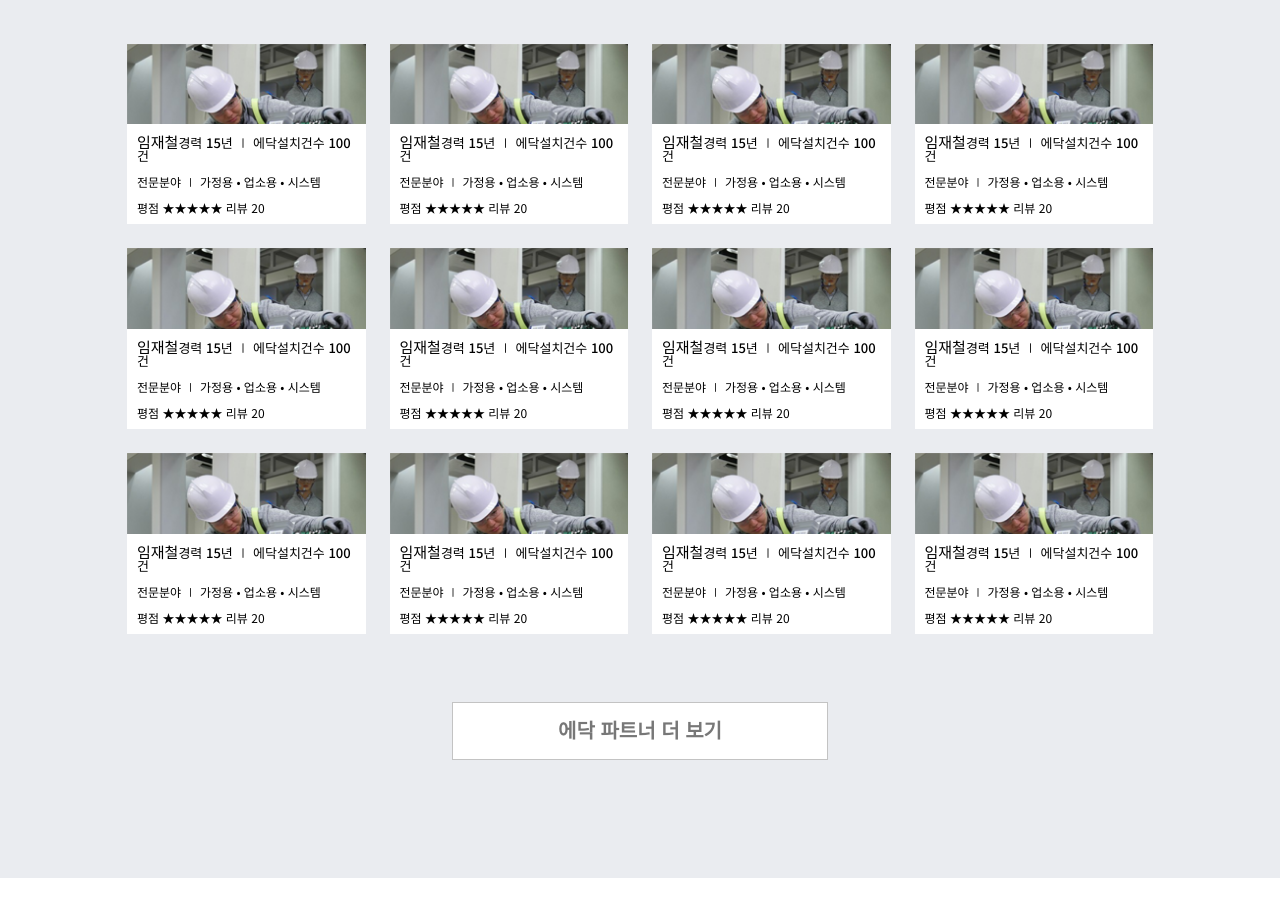
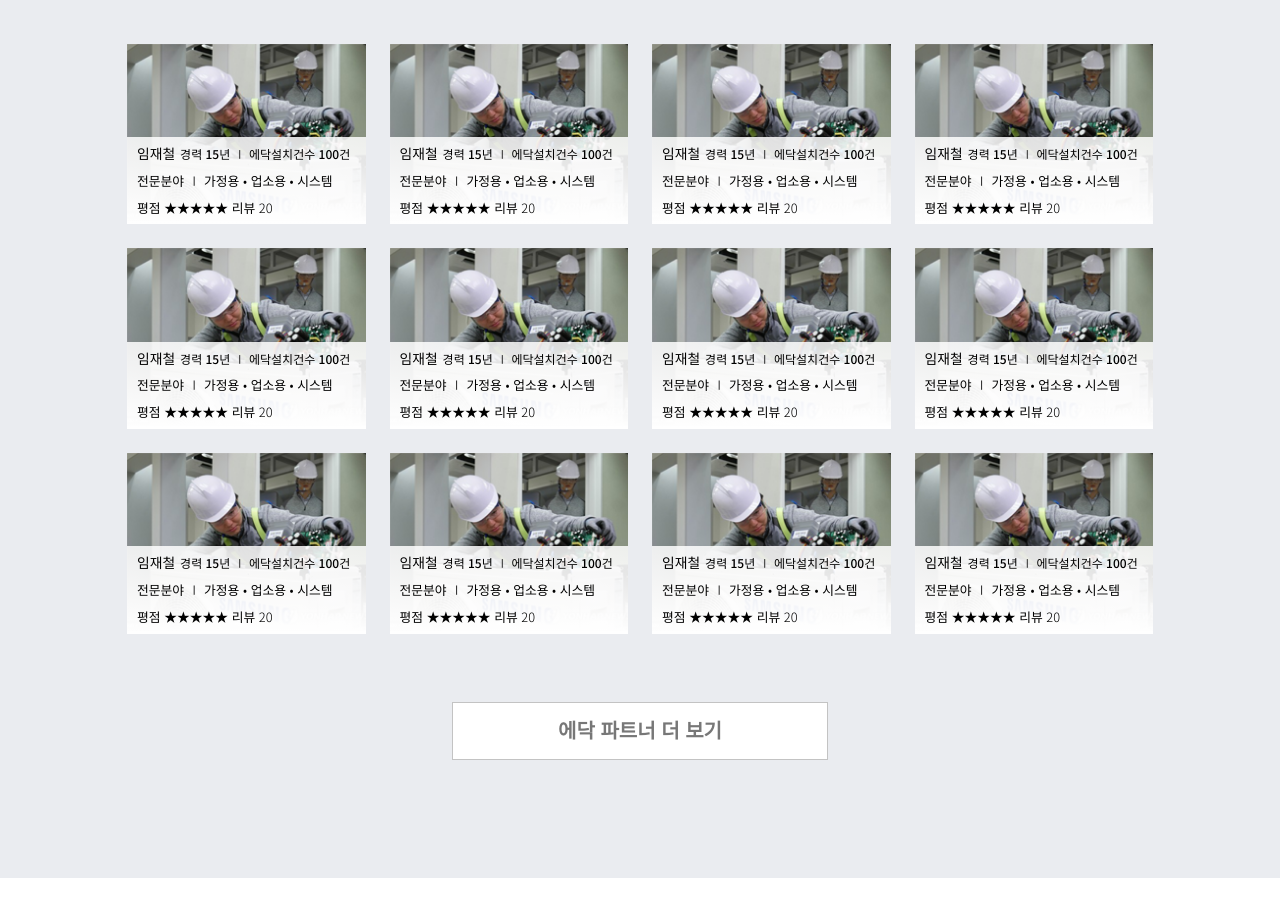
Before and after one commit to unknown1067/unknown1067, a plain HTML site: page index.html in a window 1280 px wide. Shown: the part 1220-2136 px from the top of the page. Drawn offline with nearby package versions, Linux system fonts and the light colour scheme; a web font is replaced by a local one.

Commit message:
Add files via upload

```diff
--- a/css/style.css
+++ b/css/style.css
@@ -118,11 +118,11 @@ body{width:100%;font-size:1em}
 .main_area .main_wrap .search_tab .list_box>ul>li>a{display:block;}
 .main_area .main_wrap .search_tab .list_box>ul>li>a .img_box img{width:100%;}
 .main_area .main_wrap .search_tab .list_box>ul>li>a .img_box{position:relative}
-.main_area .main_wrap .search_tab .list_box>ul>li>a .img_box .text_box{position:absolute;left:0;bottom:0;background:rgba(255,255,255, 1);padding:10px;font-family:'Noto Sans KR', sans-serif}
+.main_area .main_wrap .search_tab .list_box>ul>li>a .img_box .text_box{position:absolute;left:0;bottom:0;background:linear-gradient(to top, rgba(255,255,255, 1),rgba(255,255,255,.85));padding:10px;font-family:'Noto Sans KR', sans-serif}
 .main_area .main_wrap .search_tab .list_box>ul>li>a .img_box .text_box dl{}
-.main_area .main_wrap .search_tab .list_box>ul>li>a .img_box .text_box dl dt{font-size:13px;font-weight:500}
-.main_area .main_wrap .search_tab .list_box>ul>li>a .img_box .text_box dl dt .eng_name{font-size:15px;}
-.main_area .main_wrap .search_tab .list_box>ul>li>a .img_box .text_box dl dd{font-size:12px;display:inline-block}
+.main_area .main_wrap .search_tab .list_box>ul>li>a .img_box .text_box dl dt{font-size:.75em;font-weight:500}
+.main_area .main_wrap .search_tab .list_box>ul>li>a .img_box .text_box dl dt .eng_name{font-size:1.15em;margin-right:5px}
+.main_area .main_wrap .search_tab .list_box>ul>li>a .img_box .text_box dl dd{font-size:.8em;font-weight:300;color:#000;display:inline-block}
 .main_area .main_wrap .search_tab .list_box>ul>li>a .img_box .text_box dl dd:nth-child(2){margin:14px 0 10px 0}
 
 /*.wrapper .main_area .main_wrap .search_tab .search_more{width:100%;margin:auto;max-width:366px;border:1px solid #c3c3c3;text-align:center;margin:63px 0 147px 0;display:inline-block;}*/
```
